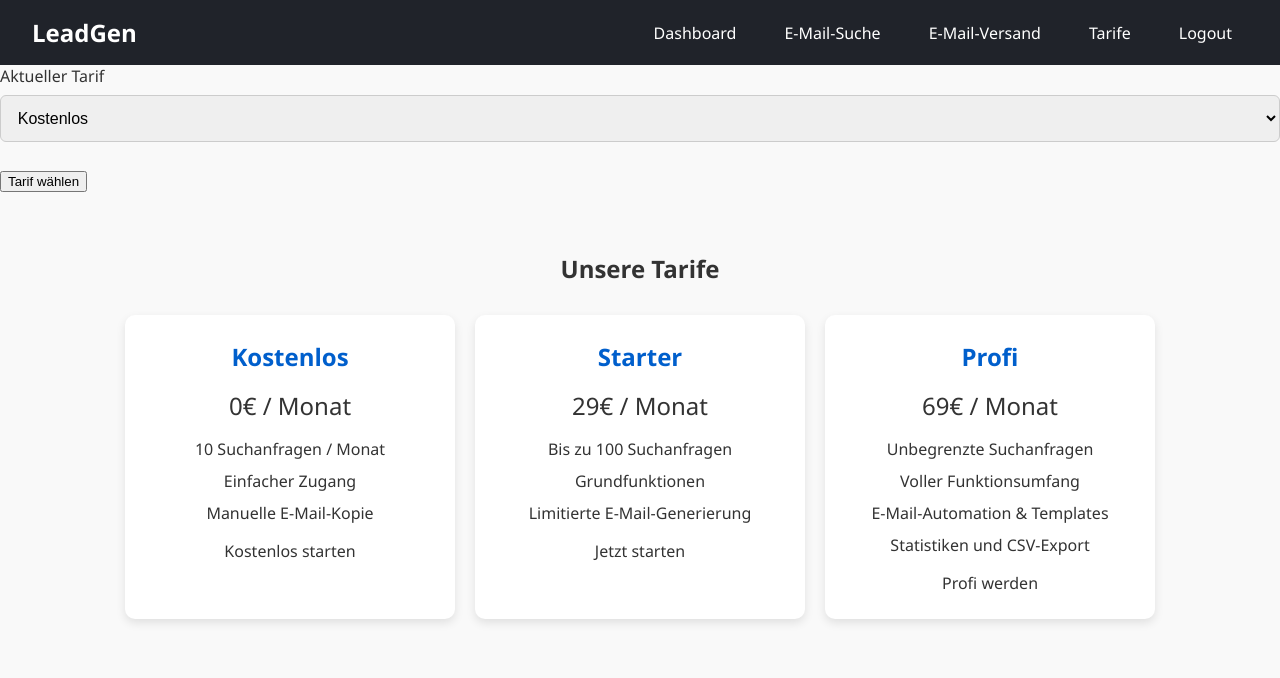
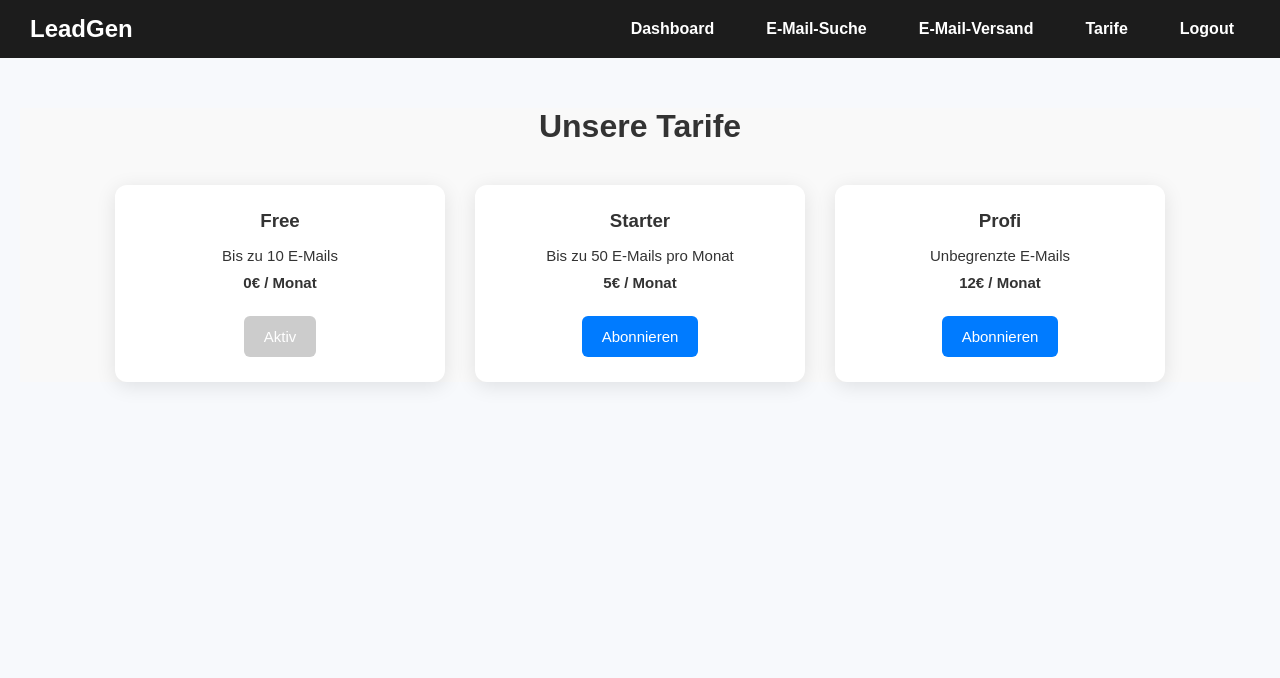
Before and after one commit to MerabTserodze/leadgen-app, a Flask app: page /preise in a window 1280 px wide. Shown: the top 678 px of the page. Run offline with Flask 3, Linux system fonts and the light colour scheme.

Commit message:
Update preise.html

```diff
--- a/templates/preise.html
+++ b/templates/preise.html
@@ -1,10 +1,97 @@
 <!DOCTYPE html>
 <html lang="de">
 <head>
-    <meta charset="UTF-8" />
-    <meta name="viewport" content="width=device-width, initial-scale=1.0"/>
+    <meta charset="UTF-8">
+    <meta name="viewport" content="width=device-width, initial-scale=1.0">
     <title>Tarife – LeadGen</title>
-    <link rel="stylesheet" href="/static/style.css" />
+    <link rel="stylesheet" href="/static/style.css">
+    <style>
+        body {
+            font-family: Arial, sans-serif;
+            background-color: #f7f9fc;
+            margin: 0;
+            padding: 0;
+        }
+
+        .navbar {
+            background-color: #1c1c1c;
+            padding: 15px 30px;
+            display: flex;
+            justify-content: space-between;
+            align-items: center;
+            color: white;
+        }
+
+        .navbar ul {
+            list-style: none;
+            display: flex;
+            gap: 20px;
+            padding: 0;
+            margin: 0;
+        }
+
+        .navbar ul li a {
+            color: white;
+            text-decoration: none;
+            font-weight: bold;
+        }
+
+        .preise-container {
+            max-width: 1200px;
+            margin: 50px auto;
+            padding: 0 20px;
+            text-align: center;
+        }
+
+        .preise-container h2 {
+            font-size: 32px;
+            margin-bottom: 40px;
+        }
+
+        .tarif-grid {
+            display: flex;
+            flex-wrap: wrap;
+            gap: 30px;
+            justify-content: center;
+        }
+
+        .tarif-card {
+            background: white;
+            border-radius: 12px;
+            padding: 25px;
+            width: 280px;
+            box-shadow: 0 4px 20px rgba(0, 0, 0, 0.1);
+        }
+
+        .tarif-card h3 {
+            margin-bottom: 15px;
+        }
+
+        .tarif-card p {
+            margin: 10px 0;
+            font-size: 15px;
+        }
+
+        .tarif-card button {
+            margin-top: 15px;
+            padding: 12px 20px;
+            border: none;
+            background-color: #007bff;
+            color: white;
+            font-size: 15px;
+            border-radius: 6px;
+            cursor: pointer;
+        }
+
+        .tarif-card button[disabled] {
+            background-color: #ccc;
+            cursor: not-allowed;
+        }
+
+        .tarif-card a {
+            text-decoration: none;
+        }
+    </style>
 </head>
 <body>
 
@@ -20,60 +107,31 @@
         </ul>
     </div>
 
- <div class="card">
-    <div class="card-title">Aktueller Tarif</div>
-    <form method="POST" action="/dashboard">
-        <select name="plan" class="form-input">
-            <option value="free">Kostenlos</option>
-            <option value="starter">Starter – 29€/Monat</option>
-            <option value="profi">Profi – 69€/Monat</option>
-        </select>
-        <button type="submit" class="btn" style="margin-top: 10px;">Tarif wählen</button>
-    </form>
- </div>
-
     <!-- 💳 ТАРИФЫ -->
     <div class="preise-container">
         <h2>Unsere Tarife</h2>
+
         <div class="tarif-grid">
-
-            <!-- Kostenlos -->
-            <div class="tarif">
-                <h2>Kostenlos</h2>
-                <div class="preis">0€ / Monat</div>
-                <ul>
-                    <li>10 Suchanfragen / Monat</li>
-                    <li>Einfacher Zugang</li>
-                    <li>Manuelle E-Mail-Kopie</li>
-                </ul>
-                <a href="/register" class="button">Kostenlos starten</a>
+            <div class="tarif-card">
+                <h3>Free</h3>
+                <p>Bis zu 10 E-Mails</p>
+                <p><strong>0€ / Monat</strong></p>
+                <button disabled>Aktiv</button>
             </div>
 
-            <!-- Starter -->
-            <div class="tarif">
-                <h2>Starter</h2>
-                <div class="preis">29€ / Monat</div>
-                <ul>
-                    <li>Bis zu 100 Suchanfragen</li>
-                    <li>Grundfunktionen</li>
-                    <li>Limitierte E-Mail-Generierung</li>
-                </ul>
-                <a href="/register" class="button">Jetzt starten</a>
+            <div class="tarif-card">
+                <h3>Starter</h3>
+                <p>Bis zu 50 E-Mails pro Monat</p>
+                <p><strong>5€ / Monat</strong></p>
+                <a href="/subscribe/starter"><button>Abonnieren</button></a>
             </div>
 
-            <!-- Profi -->
-            <div class="tarif">
-                <h2>Profi</h2>
-                <div class="preis">69€ / Monat</div>
-                <ul>
-                    <li>Unbegrenzte Suchanfragen</li>
-                    <li>Voller Funktionsumfang</li>
-                    <li>E-Mail-Automation & Templates</li>
-                    <li>Statistiken und CSV-Export</li>
-                </ul>
-                <a href="/register" class="button alt">Profi werden</a>
+            <div class="tarif-card">
+                <h3>Profi</h3>
+                <p>Unbegrenzte E-Mails</p>
+                <p><strong>12€ / Monat</strong></p>
+                <a href="/subscribe/profi"><button>Abonnieren</button></a>
             </div>
-
         </div>
     </div>
 
```
Lines whose indentation alone changed are shown as unchanged.
